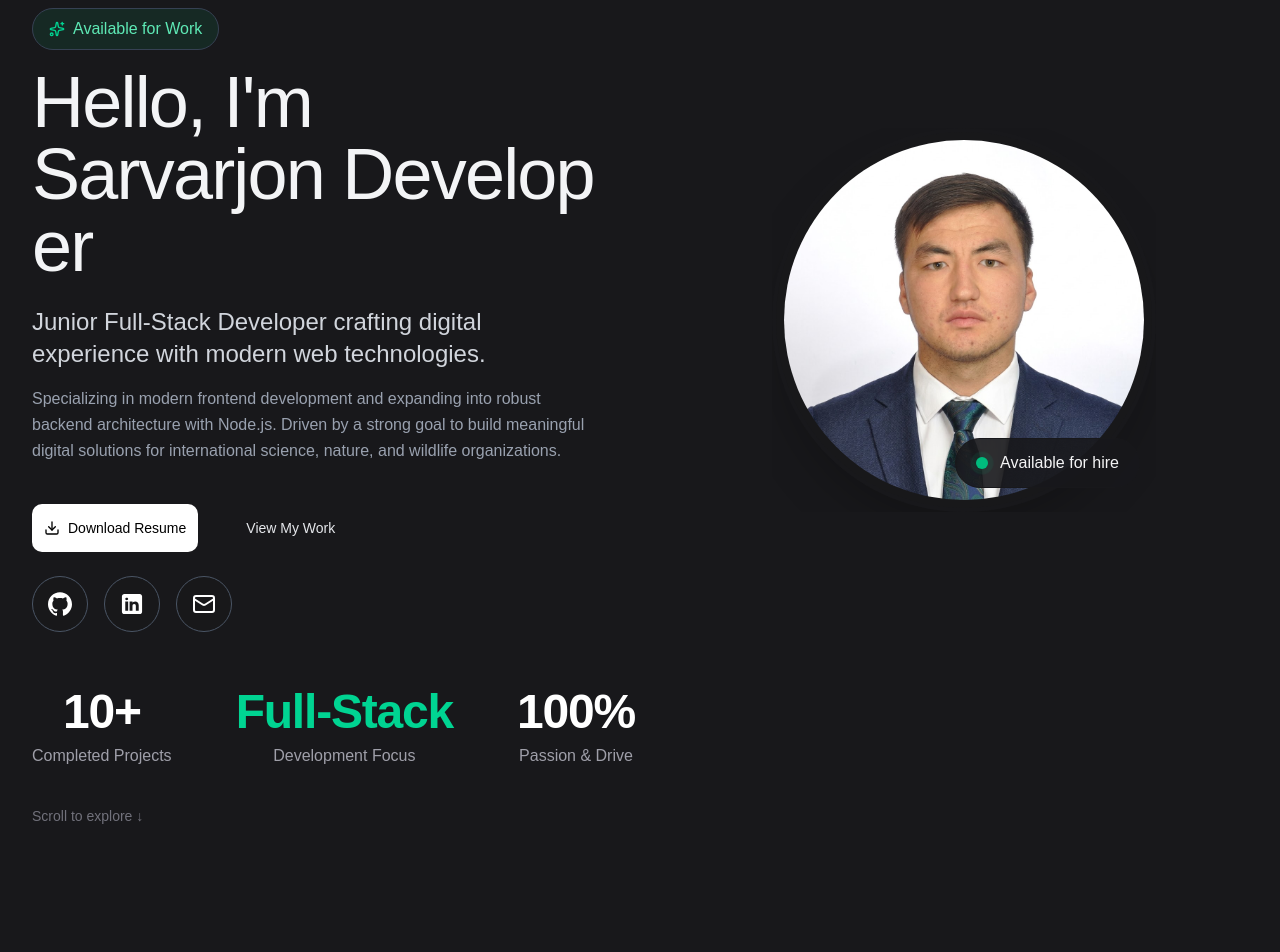
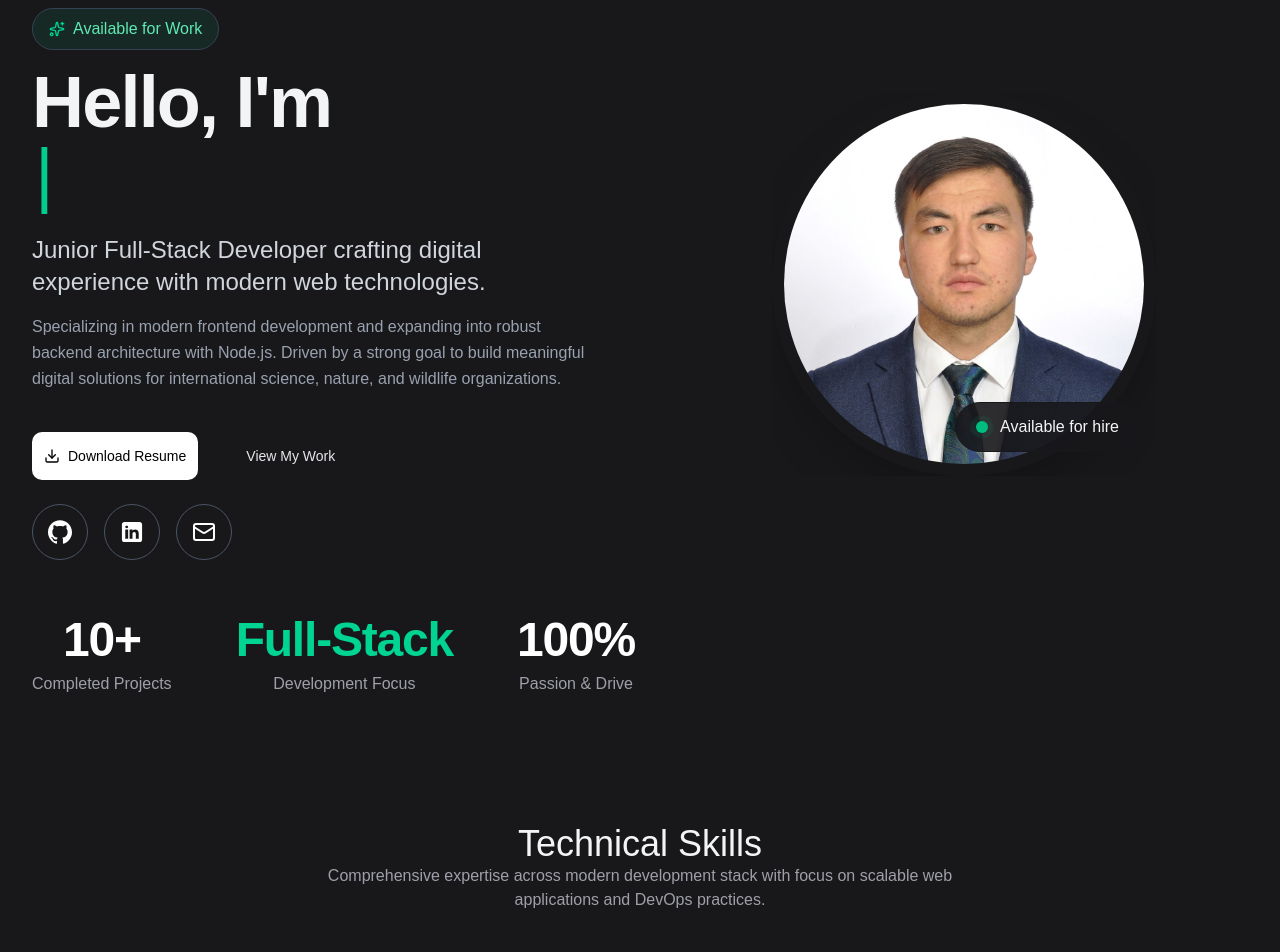
Before and after one commit to sarvarjon-833/portfolio-website, a React (Vite) app: page / in a window 1280 px wide. Shown: the part 120-1072 px from the top of the page. Built offline with nearby package versions, Linux system fonts and the light colour scheme.

Commit message:
Portfolio is ready to deploy

```diff
--- a/package.json
+++ b/package.json
@@ -19,6 +19,7 @@
     "motion": "^13.1.0",
     "react": "^19.2.8",
     "react-dom": "^19.2.8",
+    "react-simple-typewriter": "^5.0.1",
     "shadcn": "^4.16.2",
     "tailwind-merge": "^3.6.0",
     "tailwindcss": "^4.3.3",
--- a/src/components/CardTemplates/ProjectCard.tsx
+++ b/src/components/CardTemplates/ProjectCard.tsx
@@ -26,12 +26,14 @@ const ProjectCard = ({
 }: ProjectCardProps) => {
   return (
     <>
-      <Card className="bg-zinc-900/50 flex flex-col border border-zinc-800 text-white rounded-2xl hover:border-zinc-700 transition-all duration-300 w-full overflow-hidden">
-        <img
-          src={image}
-          alt={title}
-          className="w-full h-full object-cover aspect-video"
-        />
+      <Card className="bg-zinc-900/50 flex flex-col border border-zinc-800 text-white rounded-2xl hover:border-zinc-700 transition-all duration-300 h-full overflow-hidden group">
+        <div className="overflow-hidden">
+          <img
+            src={image}
+            alt={title}
+            className="w-full h-full object-cover aspect-video transition-transform duration-500 group-hover:scale-120"
+          />
+        </div>
         <CardHeader>
           <CardTitle>{title}</CardTitle>
         </CardHeader>
--- a/src/components/Education&Goals.tsx
+++ b/src/components/Education&Goals.tsx
@@ -1,4 +1,5 @@
 import EduCard from "./CardTemplates/EduCard";
+import { motion } from "motion/react";
 
 const Education = () => {
   const certificationData = [
@@ -56,8 +57,14 @@ const Education = () => {
       </div>
       <div className="mx-auto max-w-7xl flex flex-col gap-6 w-full">
         {certificationData.map((cert, index) => (
+          <motion.div
+            key={index}
+            initial={{ opacity: 0, y: 20 }}
+            whileInView={{ opacity: 1, y: 0 }}
+            whileHover={{ scale: 1.05, y: -5 }}
+            transition={{ duration: 0.3 }}
+          >
             <EduCard
-            key={index}
               role={cert.role}
               company={cert.company}
               certLink={cert.certLink}
@@ -66,6 +73,7 @@ const Education = () => {
               location={cert.location}
               techStack={cert.techStack}
             />
+          </motion.div>
         ))}
       </div>
     </section>
--- a/src/components/Hero.tsx
+++ b/src/components/Hero.tsx
@@ -1,6 +1,38 @@
 import { Download, Mail, Sparkles } from "lucide-react";
 import { Button } from "./ui/button";
-import { motion, type Variants } from "motion/react";
+import {
+  animate,
+  motion,
+  useInView,
+  useMotionValue,
+  useTransform,
+  type Variants,
+} from "motion/react";
+import { Typewriter } from "react-simple-typewriter";
+import { useEffect, useRef } from "react";
+
+const AnimatedCounter = ({
+  from,
+  to,
+  duration = 2.5,
+}: {
+  from: number;
+  to: number;
+  duration?: number;
+}) => {
+  const ref = useRef(null);
+  const isInView = useInView(ref);
+  const count = useMotionValue(from);
+  const rounded = useTransform(count, (latest) => Math.round(latest));
+
+  useEffect(() => {
+    if (isInView) {
+      animate(count, to, { duration: duration });
+    }
+  }, [isInView, count, to, duration]);
+
+  return <motion.span ref={ref}>{rounded}</motion.span>;
+};
 
 // Chap tarafdagi barcha elementlarni o'rab turuvchi Ota qoida
 const leftContainerVariants: Variants = {
@@ -44,16 +76,6 @@ const textContainerVariants: Variants = {
   },
 };
 
-// Har bir alohida harf (Bola) uchun qoida
-const letterVariants: Variants = {
-  hidden: { opacity: 0, y: 15 }, // Harf ozgina pastda va ko'rinmas turadi
-  visible: {
-    opacity: 1,
-    y: 0,
-    transition: { duration: 0.3, ease: "easeOut" },
-  },
-};
-
 const Hero = () => {
   return (
     <section
@@ -78,27 +100,29 @@ const Hero = () => {
             Available for Work
           </motion.div>
           {/*Heading */}
-          <motion.div variants={itemVariants} className="mt-4 space-y-6">
+          <motion.div className="mt-4 space-y-6">
             <motion.h1
               variants={textContainerVariants}
               initial="hidden"
               animate="visible"
               className="text-4xl sm:text-5xl lg:text-6xl xl:text-7xl tracking-tight text-gray-100"
             >
-              <span className="flex flex-wrap">
-                {"Hello, I'm".split("").map((char, index) => (
-                  <motion.span key={`line1-${index}`} variants={letterVariants}>
-                    {char === " " ? "\u00A0" : char}
-                  </motion.span>
-                ))}
-              </span>
+              <span className="block font-bold">Hello, I'm</span>
 
-              <span className="flex flex-wrap">
-                {"Sarvarjon Developer".split("").map((char, index) => (
-                  <motion.span key={`line1-${index}`} variants={letterVariants}>
-                    {char === " " ? "\u00A0" : char}
-                  </motion.span>
-                ))}
+              <span className=" block text-emerald-400 ">
+                <Typewriter
+                  words={[
+                    "Sarvarjon Developer",
+                    "Junior Full Stack Developer",
+                    "Problem Solver",
+                  ]}
+                  loop={true}
+                  cursorStyle="|"
+                  delaySpeed={50}
+                  typeSpeed={70}
+                  cursor
+                  deleteSpeed={250}
+                />
               </span>
             </motion.h1>
 
@@ -208,7 +232,7 @@ const Hero = () => {
           className="flex flex-col items-center"
         >
           <span className="text-4xl md:text-5xl font-extrabold text-white tracking-tight">
-            10+
+            <AnimatedCounter from={0} to={10} duration={3} />+
           </span>
           <span className="text-zinc-400 mt-2 font-medium">
             Completed Projects
@@ -230,7 +254,7 @@ const Hero = () => {
           className="flex flex-col items-center"
         >
           <span className="text-4xl md:text-5xl font-extrabold text-white tracking-tight">
-            100%
+            <AnimatedCounter from={0} to={100} duration={2.5} />%
           </span>
           <span className="text-zinc-400 mt-2 font-medium">
             Passion & Drive
@@ -238,11 +262,6 @@ const Hero = () => {
         </motion.div>
         {/* scroll to explore */}
       </motion.div>
-      <div className="mx-auto px-4 md:px-8 sm:px-6 lg:px-8 mt-10 flex justify-center md:justify-start">
-        <span className="text-zinc-500 text-sm animate-bounce">
-          Scroll to explore ↓
-        </span>
-      </div>
     </section>
   );
 };
--- a/src/components/Navbar.tsx
+++ b/src/components/Navbar.tsx
@@ -25,9 +25,9 @@ const Navbar = () => {
             </a>
             <a
               className="text-gray-300 hover:text-emerald-400 transition-colors text-sm font-medium"
-              href="#experience"
+              href="#education"
             >
-              Experience
+              Education
             </a>
             <a
               className="text-gray-300 hover:text-emerald-400 transition-colors text-sm font-medium"
@@ -41,17 +41,9 @@ const Navbar = () => {
             >
               Contacts
             </a>
-            <button className="text-gray-300 hover:text-emerald-400 transition-colors text-sm font-medium">
-              <Moon className="w-5 h-5 text-zinc-300 hover:text-white transition-colors cursor-pointer" />
-            </button>
           </div>
 
-          {/* Right side: moon icon and toggle button */}
           <div className="flex items-center gap-4 md:hidden">
-            <button className="text-gray-300 hover:text-emerald-400 transition-colors font-medium ">
-              <Moon className="w-5 h-5 text-zinc-300 hover:text-white transition-colors cursor-pointer" />
-            </button>
-
             <button
               onClick={() => setIsopen(!isOpen)}
               className="md:hidden p-2 rounded-lg text-zinc-300 hover:text-white transition-colors cursor-pointer"
--- a/src/components/Projects.tsx
+++ b/src/components/Projects.tsx
@@ -1,4 +1,5 @@
 import ProjectCard from "./CardTemplates/ProjectCard";
+import { motion, type Variants } from "motion/react";
 
 const projectsData = [
   {
@@ -37,13 +38,41 @@ const projectsData = [
   },
 ];
 
+const continerVariants: Variants = {
+  hidden: { opacity: 0 },
+  visible: {
+    opacity: 1,
+    transition: {
+      staggerChildren: 0.3,
+    },
+  },
+};
+
+const cardVariants: Variants = {
+  hidden: { opacity: 0, x: -100 },
+  visible: {
+    opacity: 1,
+    x: 0,
+    transition: {
+      duration: 0.3,
+      ease: "easeOut",
+    },
+  },
+};
+
 const Projects = () => {
   return (
     <section
       id="projects"
       className=" mx-auto w-full px-4 md:px-6 lg:px-8 sm:px-6 pt-32 py-20 bg-zinc-900"
     >
-      <div className="max-w-6xl mx-auto space-y-4 mb-12 text-center">
+      <motion.div
+        variants={continerVariants}
+        initial="hidden"
+        whileInView={"visible"}
+        className="max-w-6xl mx-auto space-y-4 mb-12 text-center"
+      >
+        <motion.div variants={cardVariants}>
           <h2 className="text-3xl md:text-4xl text-gray-100">
             Featured Projects
           </h2>
@@ -51,11 +80,22 @@ const Projects = () => {
             A selection of projects that demonstrate my expertise in full-stack
             development and modern DevOps practices.
           </p>
-      </div>
-      <div className="grid grid-cols-1 md:grid-cols-2 lg:grid-cols-3 gap-6 mx-auto h-full ">
+        </motion.div>
+      </motion.div>
+      <motion.div
+        variants={continerVariants}
+        initial="hidden"
+        whileInView={"visible"}
+        viewport={{ amount: 0.2 }}
+        className="grid grid-cols-1 md:grid-cols-2 lg:grid-cols-3 gap-6 mx-auto h-full"
+      >
         {projectsData.map((project, index) => (
+          <motion.div
+            variants={cardVariants}
+            key={index}
+            whileHover={{ y: -10, transition: { duration: 0.3 } }}
+          >
             <ProjectCard
-            key={index}
               title={project.title}
               description={project.description}
               demolink={project.demoLink}
@@ -63,8 +103,9 @@ const Projects = () => {
               techStack={project.techStack}
               codeLink={project.codeLink}
             />
+          </motion.div>
         ))}
-      </div>
+      </motion.div>
     </section>
   );
 };
--- a/src/components/Skills.tsx
+++ b/src/components/Skills.tsx
@@ -16,6 +16,15 @@ const containerVariants: Variants = {
     transition: {
       staggerChildren: 0.15, // Kartalar chiqish tezligi
     },
+  },
+};
+
+const cardVariants: Variants = {
+  hidden: { opacity: 0, y: -30 },
+  visible: {
+    opacity: 1,
+    y: 0,
+    transition: { duration: 0.5, ease: "easeOut" },
   },
 };
 
@@ -77,13 +86,27 @@ const Skills = () => {
       id="skills"
       className=" mx-auto w-full px-4 md:px-6 lg:px-8 sm:px-6 pt-32 py-20 bg-zinc-900"
     >
-      <div className="max-w-6xl mx-auto space-y-4 mb-12 text-center">
-        <h2 className="text-3xl md:text-4xl text-gray-100">Technical Skills</h2>
-        <p className="max-w-2xl mx-auto text-zinc-400 text-sm md:text-base">
-          Comprehensive expertise across modern development stack with focus on
-          scalable web applications and DevOps practices.
-        </p>
-      </div>
+      <motion.div
+        variants={containerVariants}
+        initial="hidden"
+        whileInView={"visible"}
+        viewport={{ margin: "-100px" }}
+        className="max-w-6xl mx-auto space-y-4 mb-12 text-center"
+      >
+        <motion.div
+          variants={cardVariants}
+          whileHover={{ y: -8, borderColor: "#3f3f46" }}
+          transition={{ duration: 0.3 }}
+        >
+          <h2 className="text-3xl md:text-4xl text-gray-100">
+            Technical Skills
+          </h2>
+          <p className="max-w-2xl mx-auto text-zinc-400 text-sm md:text-base">
+            Comprehensive expertise across modern development stack with focus
+            on scalable web applications and DevOps practices.
+          </p>
+        </motion.div>
+      </motion.div>
 
       <motion.div
         variants={containerVariants}
```
Also changed, not shown: src/components/CardTemplates/EduCard.tsx (+4 -4 lines), 1 other file (tests, documents, lock files or other folders). Lines whose indentation alone changed are shown as unchanged.
